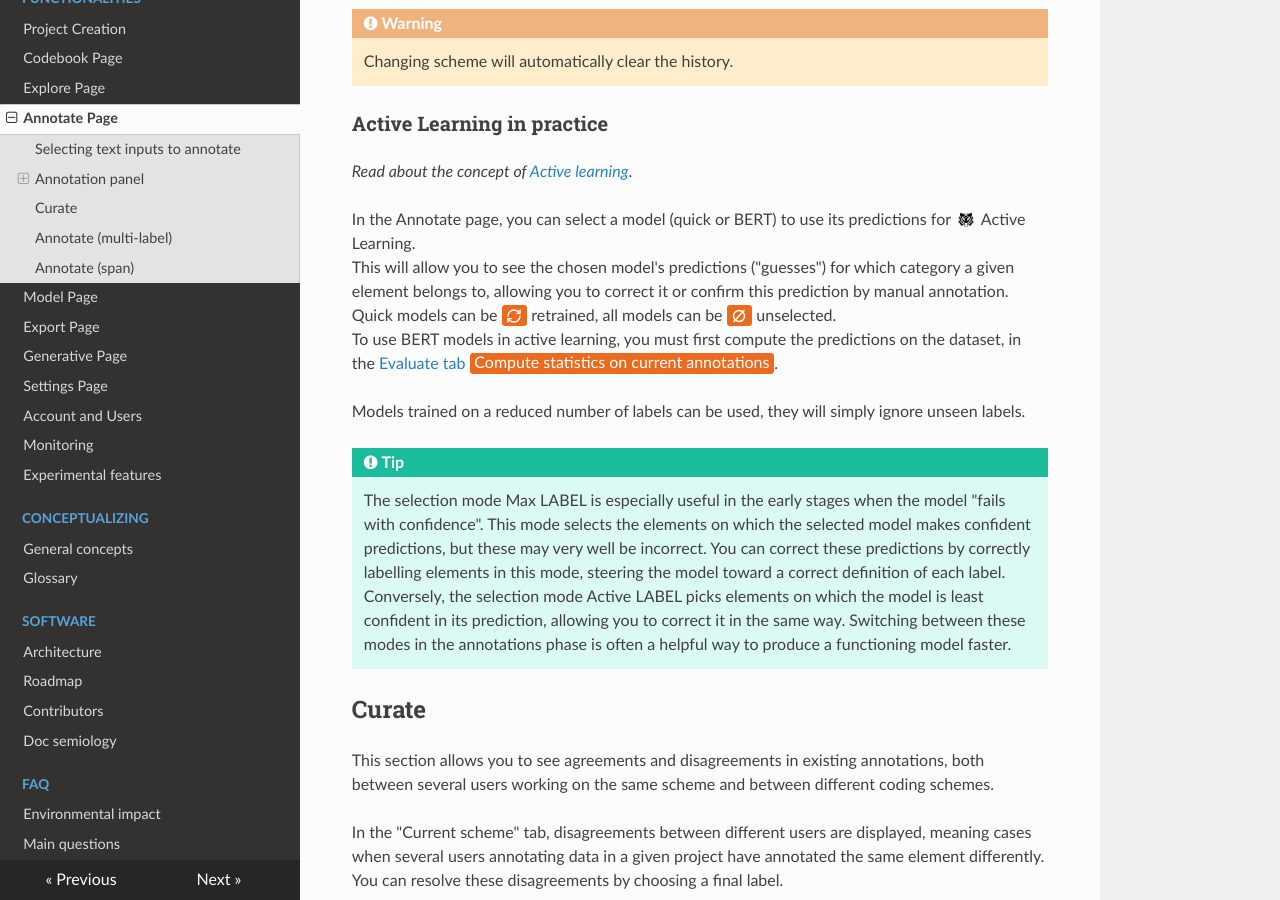
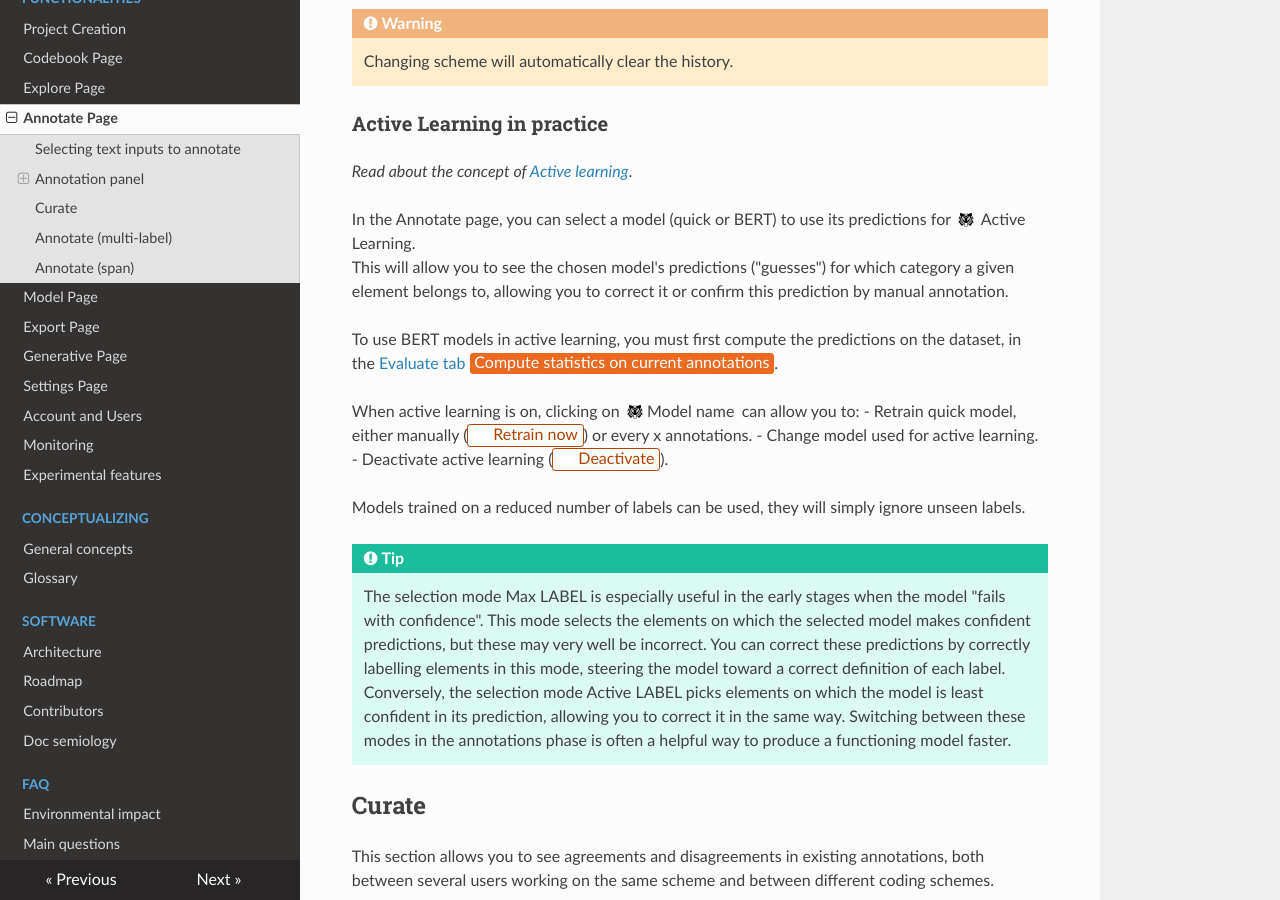
Before and after one commit to activetigger/documentation, an MkDocs documentation site: the page built from docs/functionalities/annotate.md, in a window 1280 px wide and 900 px high, scrolled down 2524 px. Built offline with MkDocs 1.6.1, drawn with Linux system fonts in a browser that asks for light colours; nearby versions of some CDN libraries.

Commit message:
specified active learning features

```diff
--- a/docs/functionalities/annotate.md
+++ b/docs/functionalities/annotate.md
@@ -72,8 +72,13 @@ The last hundred inputs annotated are visible underneath the annotation panel. F
 *Read about the concept of [Active learning](../conceptualizing/general.md#what-is-active-learning)*.
 
 In the Annotate page, you can select a model (quick or BERT) to use its predictions for <span class="icon">![](../img/icons/active-tiger.svg)</span> Active Learning. <br/> This will allow you to see the chosen model's predictions ("guesses") for which category a given element belongs to, allowing you to correct it or confirm this prediction by manual annotation.
-Quick models can be <span class="action primary">![](../img/icons/refresh.svg)</span> retrained, all models can be <span class="action primary">![](../img/icons/no-tag.svg)</span> unselected. <br/>
+
 To use BERT models in active learning, you must first compute the predictions on the dataset, in the [Evaluate tab](./model.md#evaluation) <span class="action primary">Compute statistics on current annotations</span>.
+
+When active learning is on, clicking on <span class="icon">![](../img/icons/active-tiger.svg) Model name</span> can allow you to:
+- Retrain quick model, either manually (<span class="action secondary">![](../img/icons/refresh.svg) Retrain now</span>) or every x annotations.
+- Change model used for active learning.
+- Deactivate active learning (<span class="action secondary">![](../img/icons/no-tag.svg) Deactivate</span>). <br/>
 
  Models trained on a reduced number of labels can be used, they will simply ignore unseen labels.
 
```
